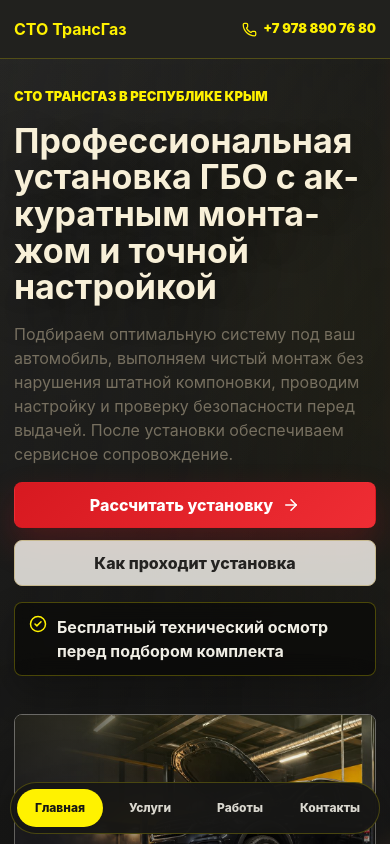
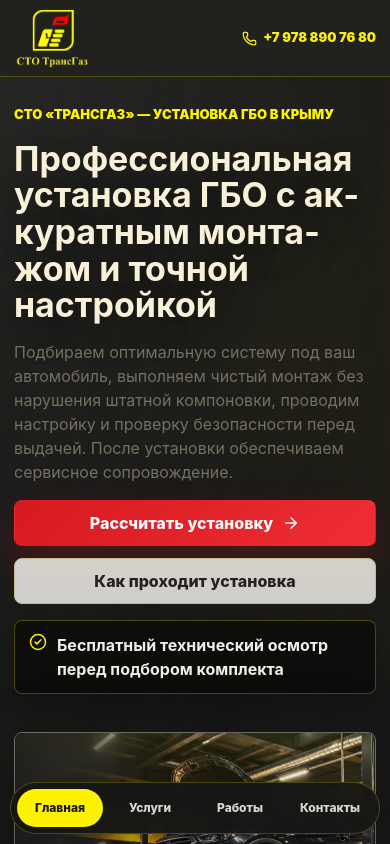
Before and after one commit to Aleks-man/ugtransgas, a React (Vite) app in the folder frontend/: page / in a window 390 px wide. Shown: the top 844 px of the page. Built offline with nearby package versions, Linux system fonts and the light colour scheme.

Commit message:
style: smooth mobile header collapse

```diff
--- a/frontend/src/components/Header.tsx
+++ b/frontend/src/components/Header.tsx
@@ -1,5 +1,5 @@
 import { Phone } from "lucide-react";
-import { useLayoutEffect, useRef, useState } from "react";
+import { useEffect, useLayoutEffect, useRef, useState } from "react";
 import { contactInfo, navItems } from "../data/site";
 import { AppLink } from "./AppLink";
 import { Logo } from "./Logo";
@@ -11,6 +11,7 @@ type HeaderProps = {
 export function Header({ currentPath }: HeaderProps) {
   const navRef = useRef<HTMLElement | null>(null);
   const [indicatorStyle, setIndicatorStyle] = useState({ width: 0, x: 0 });
+  const [isScrolled, setIsScrolled] = useState(false);
 
   useLayoutEffect(() => {
     function updateIndicator() {
@@ -32,9 +33,20 @@ export function Header({ currentPath }: HeaderProps) {
     return () => window.removeEventListener("resize", updateIndicator);
   }, [currentPath]);
 
+  useEffect(() => {
+    function handleScroll() {
+      setIsScrolled(window.scrollY > 48);
+    }
+
+    handleScroll();
+    window.addEventListener("scroll", handleScroll, { passive: true });
+
+    return () => window.removeEventListener("scroll", handleScroll);
+  }, []);
+
   return (
     <>
-      <header className="site-header">
+      <header className={isScrolled ? "site-header is-scrolled" : "site-header"}>
         <div className="container header__inner">
           <div className="header__brand">
             <AppLink className="header__logo-link" to="/" aria-label="СТО ТрансГаз">
--- a/frontend/src/sections/Hero.tsx
+++ b/frontend/src/sections/Hero.tsx
@@ -13,7 +13,9 @@ export function Hero() {
           animate={{ opacity: 1, y: 0 }}
           transition={{ duration: 0.6 }}
         >
-          <span className="eyebrow">СТО ТрансГаз в Республике Крым</span>
+          <span className="eyebrow">
+            СТО «ТрансГаз» — установка ГБО в Крыму
+          </span>
           <h1>
             Профессиональная установка ГБО с аккуратным монтажом и точной
             настройкой
--- a/frontend/src/sections/Work.tsx
+++ b/frontend/src/sections/Work.tsx
@@ -114,27 +114,37 @@ export function Work() {
           text="Показываем монтажные решения на разных автомобилях: аккуратное размещение оборудования, доступ к узлам и чистый результат после выдачи."
         />
         <div className="work-meta">
-          <span>более 600 фотографий выполненных работ</span>
-          <span>22 марки автомобилей</span>
-          <span>галерея по маркам</span>
+          <span>1000+ установок ГБО</span>
+          <span>более 20 марок автомобилей</span>
         </div>
 
         <div className="showcase-grid">
           {featuredImages.map((image, index) => (
             <button
-              className={index === 0 ? "showcase-card showcase-card--lead" : "showcase-card"}
+              className={
+                index === 0
+                  ? "showcase-card showcase-card--lead"
+                  : "showcase-card"
+              }
               key={image.src}
               onClick={() => setActiveImageIndex(index)}
               type="button"
             >
-              <img src={image.src} alt={`Работа СТО ТрансГаз: ${image.brand}`} loading="lazy" />
+              <img
+                src={image.src}
+                alt={`Работа СТО ТрансГаз: ${image.brand}`}
+                loading="lazy"
+              />
               <span>{image.brand}</span>
             </button>
           ))}
         </div>
 
         <div className="work-archive-note">
-          <p>В галерее можно выбрать марку автомобиля и посмотреть больше примеров монтажа на похожих машинах.</p>
+          <p>
+            В галерее можно выбрать марку автомобиля и посмотреть больше
+            примеров монтажа на похожих машинах.
+          </p>
           <div className="work-archive-actions">
             <a className="button button--primary" href="/works">
               Смотреть галерею
@@ -147,7 +157,12 @@ export function Work() {
       </div>
 
       {activeLightboxImage ? (
-        <div className="gallery-lightbox" onClick={() => setActiveImageIndex(null)} role="dialog" aria-modal="true">
+        <div
+          className="gallery-lightbox"
+          onClick={() => setActiveImageIndex(null)}
+          role="dialog"
+          aria-modal="true"
+        >
           <button
             className="gallery-lightbox__button gallery-lightbox__nav gallery-lightbox__nav--prev"
             onClick={(event) => {
@@ -160,7 +175,10 @@ export function Work() {
             <ChevronLeft size={38} />
           </button>
 
-          <div className="gallery-lightbox__stage" onClick={(event) => event.stopPropagation()}>
+          <div
+            className="gallery-lightbox__stage"
+            onClick={(event) => event.stopPropagation()}
+          >
             <button
               className="gallery-lightbox__button gallery-lightbox__close"
               onClick={() => setActiveImageIndex(null)}
@@ -171,7 +189,10 @@ export function Work() {
             </button>
 
             <figure className="gallery-lightbox__figure">
-              <img src={activeLightboxImage.src} alt={activeLightboxImage.brand} />
+              <img
+                src={activeLightboxImage.src}
+                alt={activeLightboxImage.brand}
+              />
               <figcaption>{activeLightboxImage.brand}</figcaption>
             </figure>
           </div>
--- a/frontend/src/styles/header.css
+++ b/frontend/src/styles/header.css
@@ -13,6 +13,7 @@
   align-items: center;
   justify-content: space-between;
   gap: 22px;
+  transition: min-height 180ms ease;
 }
 
 .header__brand {
@@ -40,6 +41,7 @@
   align-items: center;
   gap: 0;
   min-width: max-content;
+  transition: gap 220ms ease;
 }
 
 .logo__mark {
@@ -53,6 +55,12 @@
   border-radius: 0;
   background: transparent;
   box-shadow: none;
+  transition:
+    width 180ms ease,
+    height 180ms ease,
+    flex-basis 180ms ease,
+    opacity 160ms ease,
+    transform 180ms ease;
 }
 
 .logo__mark img {
--- a/frontend/src/styles/responsive.css
+++ b/frontend/src/styles/responsive.css
@@ -141,8 +141,12 @@
   }
 
   .header__inner {
+    min-height: 76px;
+    gap: 12px;
+  }
+
+  .site-header.is-scrolled .header__inner {
     min-height: 58px;
-    gap: 12px;
   }
 
   .header__descriptor {
@@ -179,16 +183,25 @@
   }
 
   .logo__mark {
-    display: none;
+    width: 78px;
+    height: 66px;
+    flex-basis: 78px;
   }
 
   .logo__text--fallback {
     position: static;
-    width: auto;
+    width: 0;
     height: auto;
+    max-width: 0;
     overflow: visible;
     clip: auto;
+    opacity: 0;
     white-space: nowrap;
+    transform: translateX(-6px);
+    transition:
+      max-width 220ms ease,
+      opacity 180ms ease,
+      transform 220ms ease;
   }
 
   .logo__text strong {
@@ -199,6 +212,25 @@
 
   .logo__text span {
     display: none;
+  }
+
+  .site-header.is-scrolled .logo {
+    gap: 8px;
+  }
+
+  .site-header.is-scrolled .logo__mark {
+    width: 0;
+    height: 48px;
+    flex-basis: 0;
+    opacity: 0;
+    transform: scale(0.82);
+  }
+
+  .site-header.is-scrolled .logo__text--fallback {
+    width: auto;
+    max-width: 150px;
+    opacity: 1;
+    transform: translateX(0);
   }
 
   .hero-section {
```
